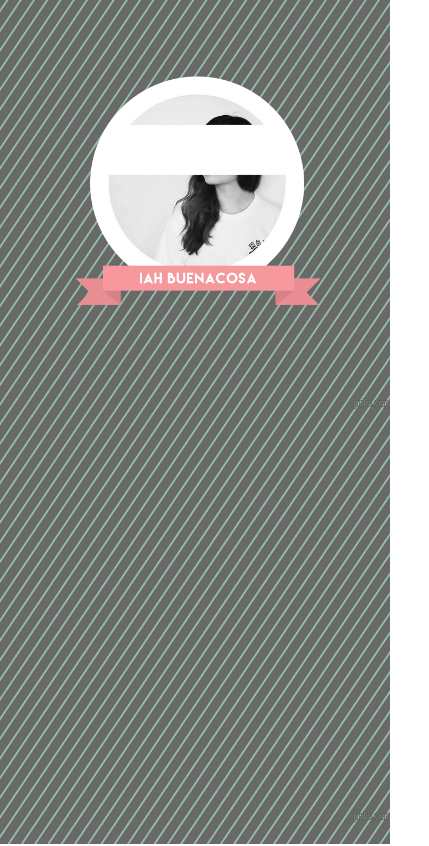
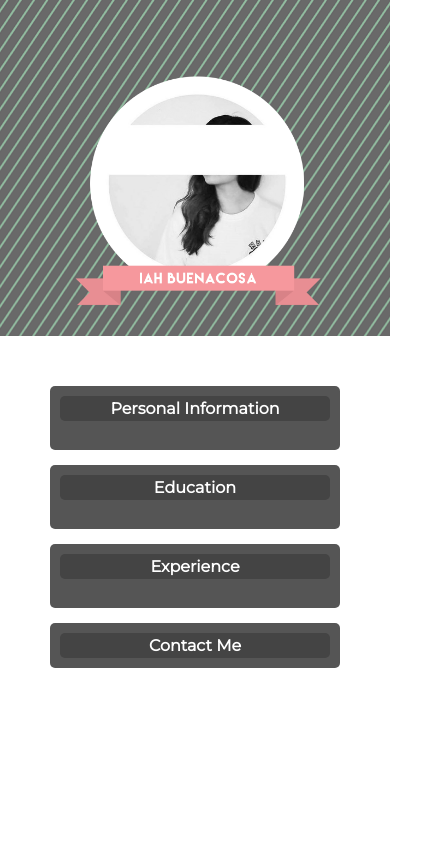
Before and after one commit to iahello/old-resume, a plain HTML site: page index.html in a window 390 px wide. Shown: the top 846 px of the page, 429 px wide, since content can reach past the window. Drawn offline with nearby package versions, Linux system fonts and the light colour scheme.

Commit message:
made responsive

```diff
--- a/style.css
+++ b/style.css
@@ -2,6 +2,7 @@
 	margin: 0;
 	padding: 0;
 	box-sizing: border-box;
+	overflow-x: hidden;
 }
 ::selection {
   background: #ffb7b7;
@@ -26,7 +27,7 @@
 	background-color: white;
 	float: right;
 	width: 50%;
-	height: 100vh;
+	height: 100%;
 	padding: 50px;
 	color: white;
 	font-family: 'Montserrat';
@@ -68,14 +69,33 @@ h2 {
     transition: 1s ease;
 }
 
-@media (max-width: 400px) {
+@media (max-width: 600px) {
+	.container {
+		display: -webkit-flex;
+		display: -moz-flex;
+		display: -ms-flex;
+		display: -o-flex;
+		display: flex;
+		flex-direction: column;
+	}
+	h2 {
+		font-size: 1em;
+	}
 	#left {
 		position: relative;
 		width: 100%;
-		height: 100vh;
+		height: 100%;
 		float: none;
 	}
+	#left>img {
+	text-align: center;
+	width: 70%;
+	}
 	#right {
-
+		float: none;
+		width: 100%;
+	}
+	.personal, .education, .experience, .contact {
+		width: 100%;
 	}
 }
```
